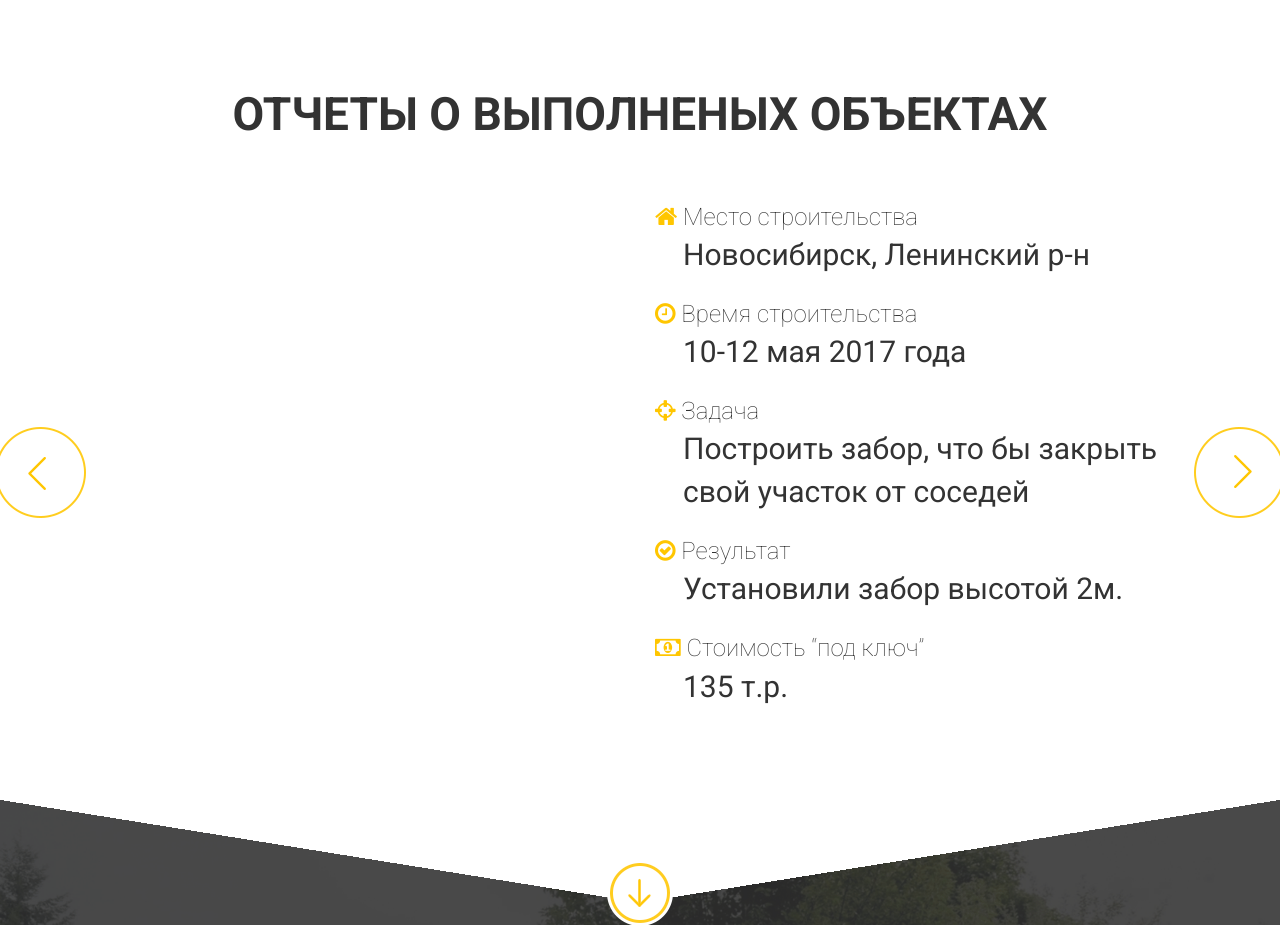
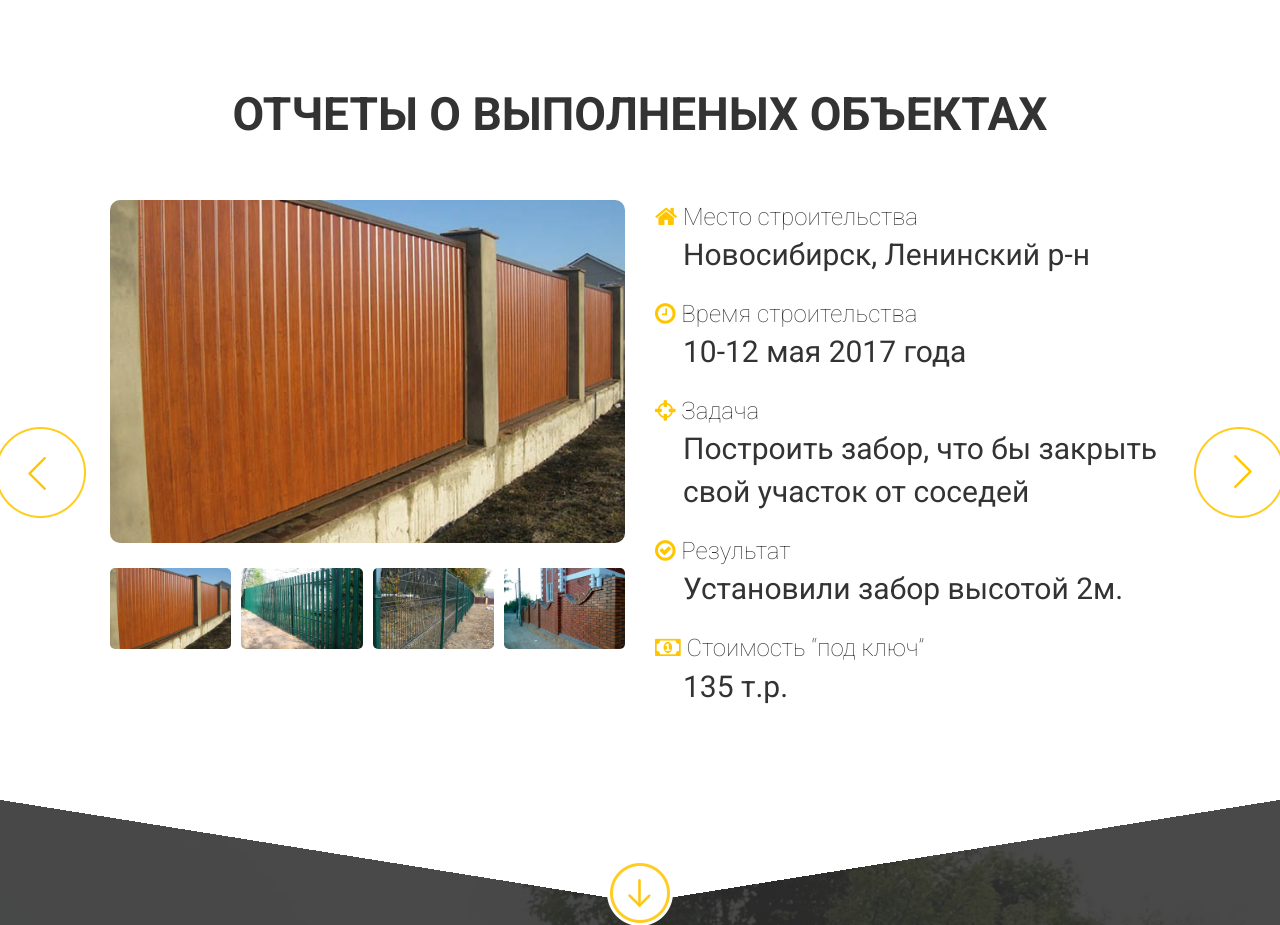
Before and after one commit to kacevnik/zabor, a PHP site: page / in a window 1280 px wide. Shown: the part 2346-3271 px from the top of the page. Run offline with PHP 8.4, Linux system fonts and the light colour scheme.

Commit message:
Сделал рабочую галерею в галереи

```diff
--- a/css/style.css
+++ b/css/style.css
@@ -190,6 +190,7 @@ header .container{
     border: none;
     border-radius: 10px;
     margin: 0 0 25px 0;
+    color: #000;
 }
 
 .consalt form input[type="submit"]{
@@ -352,12 +353,42 @@ header .container{
 	background: #fff;
 }
 
+.galaey_frame_item{
+	width: 25%;
+	cursor: pointer;
+	float: left;
+}
+
+.galaey_frame_item{
+	padding: 0 5px;
+}
+
+.galaey_frame_item:hover{
+	opacity: 0.8;
+	margin-bottom: 3px;
+}
+
+.galaey_frame_show{
+	margin: 0 0 25px 0;
+	border-radius: 10px;
+	overflow: hidden;
+}
+
+.galaey_frame_show_slide{
+	margin: 0 -5px;
+}
+
 .story h1{
 	text-align: center;
 	font-weight: bold;
 	font-size: 46px;
 	text-transform: uppercase;
 	margin: 100px 0 60px 0;
+}
+
+.galaey_frame_item_body{
+	overflow: hidden;
+	border-radius: 5px;
 }
 
 .story .body{
--- a/index.html
+++ b/index.html
@@ -84,7 +84,7 @@
           <div class="col-md-4">
           <!--item-->
             <div class="item">
-              <div class="img">
+              <div class="img" style="background: url('img/f1.jpg'); background-size: cover;">
                 <div class="shadow">
                   <div class="desc">Забор из профлиста</div>
                   <div class="param"><i class="fa fa-arrows-alt"></i> 1,5м, 1.7м, 1.8м, 2м</div>
@@ -99,7 +99,7 @@
           <div class="col-md-4">
             <!--item-->
             <div class="item">
-              <div class="img">
+              <div class="img" style="background: url('img/f2.jpg'); background-size: cover;">
                 <div class="shadow">
                   <div class="desc">Забор из профлиста</div>
                   <div class="param"><i class="fa fa-arrows-alt"></i> 1,5м, 1.7м, 1.8м, 2м</div>
@@ -114,7 +114,7 @@
           <div class="col-md-4">
             <!--item-->
             <div class="item">
-              <div class="img">
+              <div class="img" style="background: url('img/f3.jpg'); background-size: cover;">
                 <div class="shadow">
                   <div class="desc">Забор из профлиста</div>
                   <div class="param"><i class="fa fa-arrows-alt"></i> 1,5м, 1.7м, 1.8м, 2м</div>
@@ -132,7 +132,7 @@
           <div class="col-md-4">
           <!--item-->
             <div class="item">
-              <div class="img">
+              <div class="img" style="background: url('img/f4.jpg'); background-size: cover;">
                 <div class="shadow">
                   <div class="desc">Забор из профлиста</div>
                   <div class="param"><i class="fa fa-arrows-alt"></i> 1,5м, 1.7м, 1.8м, 2м</div>
@@ -147,7 +147,7 @@
           <div class="col-md-4">
             <!--item-->
             <div class="item">
-              <div class="img">
+              <div class="img" style="background: url('img/f5.jpg'); background-size: cover;">
                 <div class="shadow">
                   <div class="desc">Забор из профлиста</div>
                   <div class="param"><i class="fa fa-arrows-alt"></i> 1,5м, 1.7м, 1.8м, 2м</div>
@@ -162,7 +162,7 @@
           <div class="col-md-4">
             <!--item-->
             <div class="item">
-              <div class="img">
+              <div class="img" style="background: url('img/f6.jpg'); background-size: cover;">
                 <div class="shadow">
                   <div class="desc">Забор из профлиста</div>
                   <div class="param"><i class="fa fa-arrows-alt"></i> 1,5м, 1.7м, 1.8м, 2м</div>
@@ -188,7 +188,35 @@
             <h1>Отчеты о выполненых объектах</h1>
             <div class="owl-carousel">
               <div>
-                <div class="col-md-6"></div>
+                <div class="col-md-6">
+                  <div class="galary_frame">
+                    <div class="galaey_frame_show">
+                      <img src="img/f1.jpg">
+                    </div>
+                    <div class="galaey_frame_show_slide">
+                      <div class="galaey_frame_item">
+                        <div class="galaey_frame_item_body">
+                          <img src="img/f1.jpg">
+                        </div>
+                      </div>
+                      <div class="galaey_frame_item">
+                        <div class="galaey_frame_item_body">
+                          <img src="img/f2.jpg">
+                        </div>
+                      </div>
+                      <div class="galaey_frame_item">
+                        <div class="galaey_frame_item_body">
+                          <img src="img/f4.jpg">
+                        </div>
+                      </div>
+                      <div class="galaey_frame_item">
+                        <div class="galaey_frame_item_body">
+                          <img src="img/f3.jpg">
+                        </div>
+                      </div>
+                    </div>
+                  </div>
+                </div>
                 <div class="col-md-6">
                   <div class="item_header"><i class="fa fa-home"></i> Место строительства</div>
                   <div class="item_body">Новосибирск, Ленинский р-н</div>
@@ -203,7 +231,35 @@
                 </div>
               </div>
               <div>
-                <div class="col-md-6"></div>
+                <div class="col-md-6">
+                  <div class="galary_frame">
+                    <div class="galaey_frame_show">
+                      <img src="img/f1.jpg">
+                    </div>
+                    <div class="galaey_frame_show_slide">
+                      <div class="galaey_frame_item">
+                        <div class="galaey_frame_item_body">
+                          <img src="img/f1.jpg">
+                        </div>
+                      </div>
+                      <div class="galaey_frame_item">
+                        <div class="galaey_frame_item_body">
+                          <img src="img/f2.jpg">
+                        </div>
+                      </div>
+                      <div class="galaey_frame_item">
+                        <div class="galaey_frame_item_body">
+                          <img src="img/f4.jpg">
+                        </div>
+                      </div>
+                      <div class="galaey_frame_item">
+                        <div class="galaey_frame_item_body">
+                          <img src="img/f3.jpg">
+                        </div>
+                      </div>
+                    </div>
+                  </div>
+                </div>
                 <div class="col-md-6">
                   <div class="item_header"><i class="fa fa-home"></i> Место строительства</div>
                   <div class="item_body">Новосибирск, Ленинский р-н</div>
@@ -218,7 +274,35 @@
                 </div>
               </div>
               <div>
-                <div class="col-md-6"></div>
+                <div class="col-md-6">
+                  <div class="galary_frame">
+                    <div class="galaey_frame_show">
+                      <img src="img/f1.jpg">
+                    </div>
+                    <div class="galaey_frame_show_slide">
+                      <div class="galaey_frame_item">
+                        <div class="galaey_frame_item_body">
+                          <img src="img/f1.jpg">
+                        </div>
+                      </div>
+                      <div class="galaey_frame_item">
+                        <div class="galaey_frame_item_body">
+                          <img src="img/f2.jpg">
+                        </div>
+                      </div>
+                      <div class="galaey_frame_item">
+                        <div class="galaey_frame_item_body">
+                          <img src="img/f4.jpg">
+                        </div>
+                      </div>
+                      <div class="galaey_frame_item">
+                        <div class="galaey_frame_item_body">
+                          <img src="img/f3.jpg">
+                        </div>
+                      </div>
+                    </div>
+                  </div>
+                </div>
                 <div class="col-md-6">
                   <div class="item_header"><i class="fa fa-home"></i> Место строительства</div>
                   <div class="item_body">Новосибирск, Ленинский р-н</div>
@@ -260,7 +344,7 @@
               </div>
             </div>
           </div>
-          <div class="row p-b-50">
+          <div class="row p-b-50" style="margin-bottom: 150px;">
             <div class="col-md-5 col-md-offset-1">
               <div class="video">
                 <a href="#"></a>
--- a/js/script.js
+++ b/js/script.js
@@ -37,6 +37,10 @@ jQuery(document).ready(function ($) {
         return false;
     });
 
+    $('.galaey_frame_item').click(function(){
+    	$(this).parent().parent().find('.galaey_frame_show img').attr('src',$(this).find('img').attr('src'));
+    });
+
 
   	$(".owl-carousel").owlCarousel({
   		items : 1,
```
Also changed, not shown: img/f1.jpg (added), img/f2.jpg (added), img/f3.jpg (added), img/f4.jpg (added), img/f5.jpg (added), img/f6.jpg (added).
